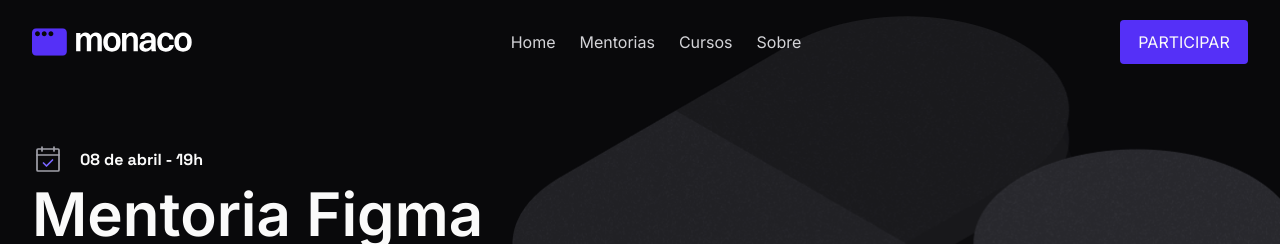
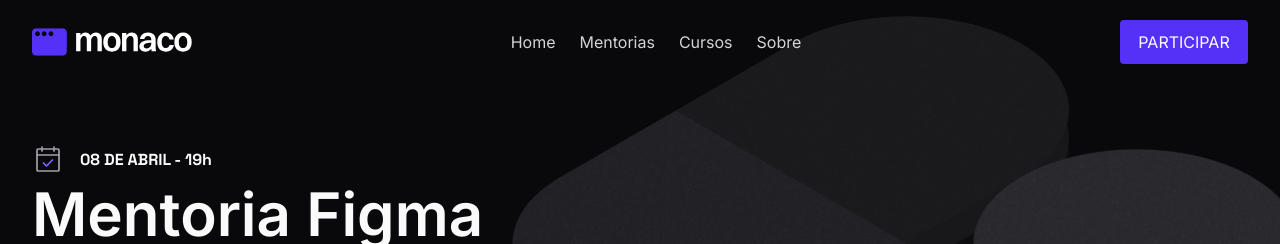
Before and after one commit to okayosilva/landing-page-figma-for-devs, a Next.js app: page / in a window 1280 px wide. Shown: the top 244 px of the page. Built offline with nearby package versions, Linux system fonts and the light colour scheme.

Commit message:
hot fix: run build

```diff
--- a/package.json
+++ b/package.json
@@ -10,9 +10,6 @@
   },
   "dependencies": {
     "@phosphor-icons/react": "^2.1.4",
-    "@radix-ui/colors": "^3.0.0",
-    "@radix-ui/react-dropdown-menu": "^2.0.6",
-    "@radix-ui/react-icons": "^1.3.0",
     "next": "14.1.4",
     "react": "^18",
     "react-dom": "^18",
--- /dev/null
+++ b/src/app/fonts/space.tsx
@@ -0,0 +1,6 @@
+/* eslint-disable camelcase */
+import { Space_Grotesk } from 'next/font/google'
+
+export const spaceGrotesk = Space_Grotesk({
+  subsets: ['latin'],
+})
--- a/src/app/layout.tsx
+++ b/src/app/layout.tsx
@@ -1,13 +1,9 @@
 import type { Metadata } from 'next'
 // eslint-disable-next-line camelcase
-import { Inter, Space_Grotesk } from 'next/font/google'
+import { Inter } from 'next/font/google'
 import './globals.css'
 
 const inter = Inter({ subsets: ['latin'] })
-
-export const spaceGrotesk = Space_Grotesk({
-  subsets: ['latin'],
-})
 
 export const metadata: Metadata = {
   title: 'Figma para Devs | Mentoria ',
--- a/src/app/page.tsx
+++ b/src/app/page.tsx
@@ -7,7 +7,7 @@ import figmaUi from '@/app/assets/figmaUi.png'
 import calendarCheck from '@/app/assets/CalendarCheck.svg'
 
 import Image from 'next/image'
-import { spaceGrotesk } from './layout'
+import { spaceGrotesk } from '@/app/fonts/space'
 import { Footer } from './components/footer'
 import { BannerInformation } from './components/bannerInformetion'
 
@@ -23,7 +23,7 @@ export default function Home() {
               <span
                 className={`font-bold leading-3 text-gray-01 ${spaceGrotesk.className}`}
               >
-                08 de abril - 19h
+                08 DE ABRIL - 19h
               </span>
             </div>
             <div className="max-w-size-text space-y-6">
@@ -39,7 +39,7 @@ export default function Home() {
           </div>
 
           <Image
-            className="max-h-bannerH max-w-bannerW absolute w-full overflow-hidden  object-contain md:-right-[5%] md:-top-[12%] "
+            className="absolute max-h-bannerH w-full max-w-bannerW overflow-hidden  object-contain md:-right-[5%] md:-top-[12%] "
             src={figmaLogo}
             alt="Figma"
           />
```
Also changed, not shown: 1 other file (tests, documents, lock files or other folders).
